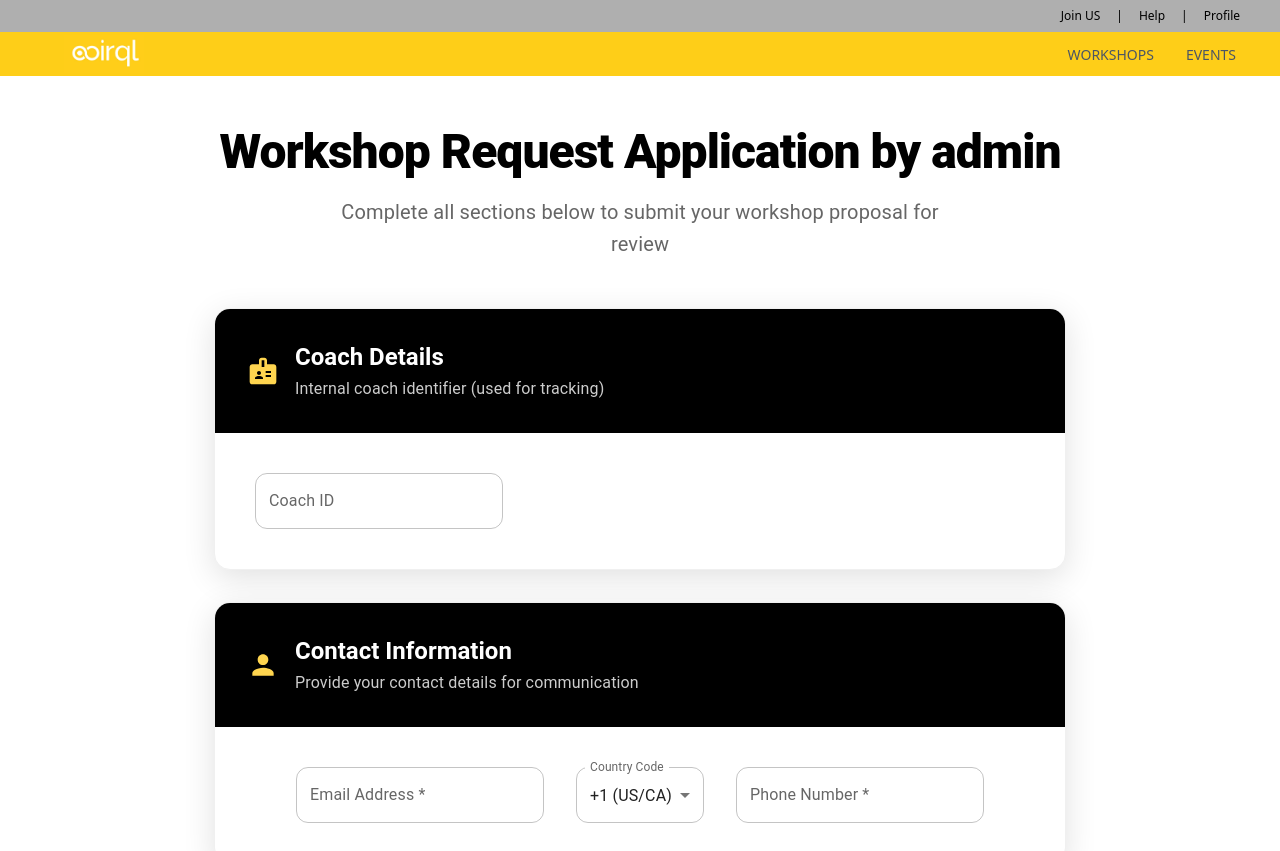
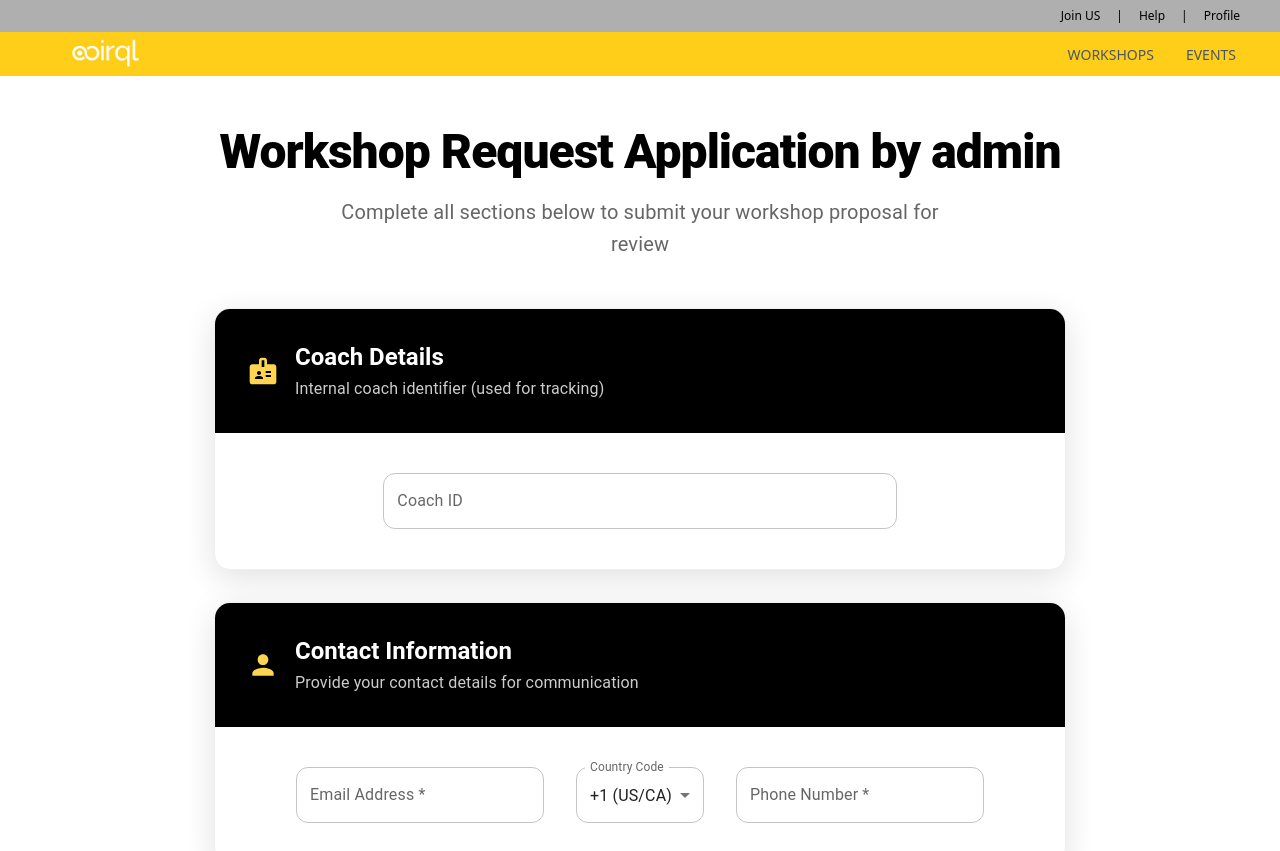
Before and after one commit to kurmananda-cocirql/front, a React (Vite) app: page /reqByAdmin in a window 1280 px wide. Shown: the top 851 px of the page. Built offline with nearby package versions, Linux system fonts and the light colour scheme.

Commit message:
small change in admin add

```diff
--- a/src/pages/adminRequestPage.jsx
+++ b/src/pages/adminRequestPage.jsx
@@ -256,8 +256,8 @@ export default function RequestWorkshopFormAdmin({ onBack }) {
                         </Box>
 
                         <Box sx={{ p: 5 }}>
-                            <Grid container spacing={4}>
-                                <Grid item xs={12}>
+                            <Grid container spacing={4} className="w-full justify-center">
+                                <Grid item xs={12} className="w-2/3 justify-center">
                                     <TextField
                                         fullWidth
                                         label="Coach ID"
```
